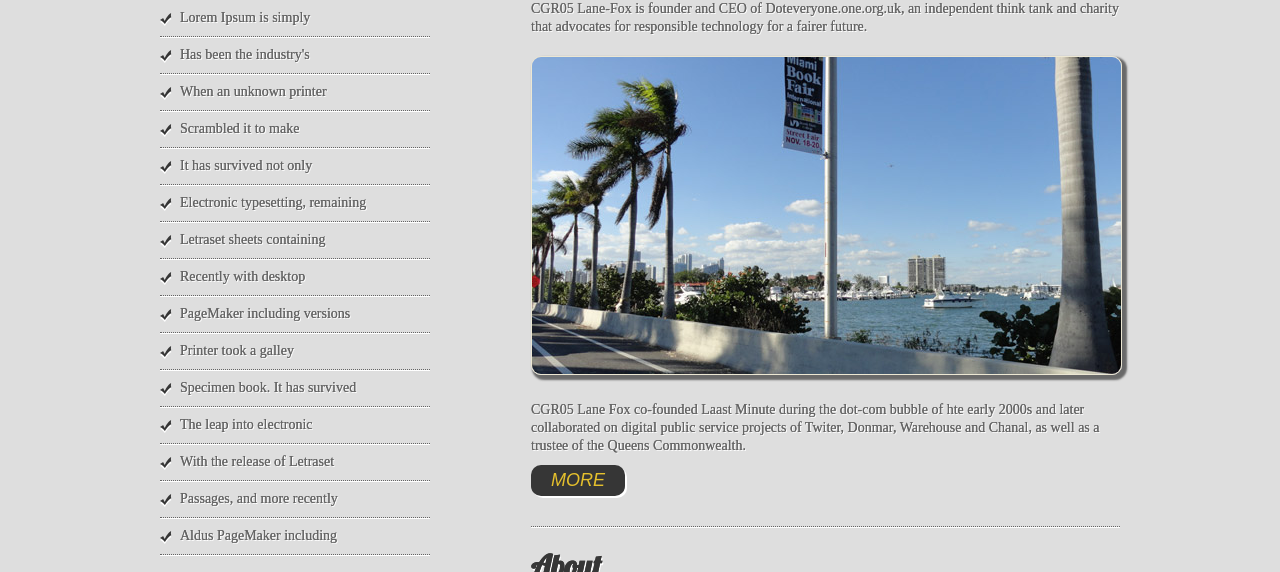
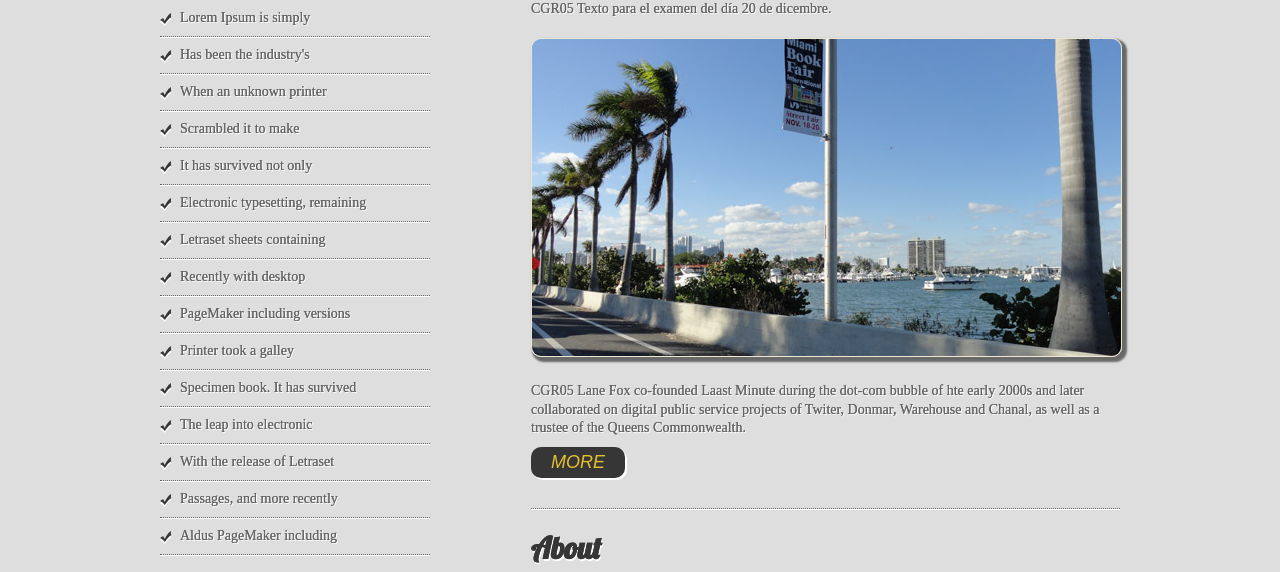
Before and after one commit to Carrenor64/goal-cgr05, a plain HTML site: page index.html in a window 1280 px wide. Shown: the part 528-1100 px from the top of the page. Drawn offline with Linux system fonts and the light colour scheme; a web font is replaced by a local one.

```diff
--- a/index.html
+++ b/index.html
@@ -38,7 +38,7 @@ Released: 4.3.13
     <div class="mainContent">
     	<h1>Welcome</h1>
         <p>
-        	CGR05 Lane-Fox is founder and CEO of Doteveryone.one.org.uk, an independent think tank and charity that advocates for responsible technology for a fairer future.
+        	CGR05 Texto para el examen del día 20 de dicembre.
         </p>
         <p><img src="images/pic.jpg" alt="pic" class="picStyle"></p>
         <p>
```
